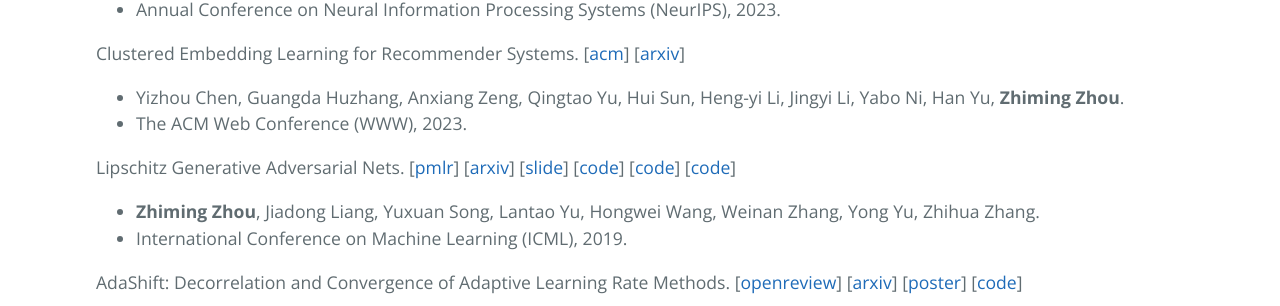
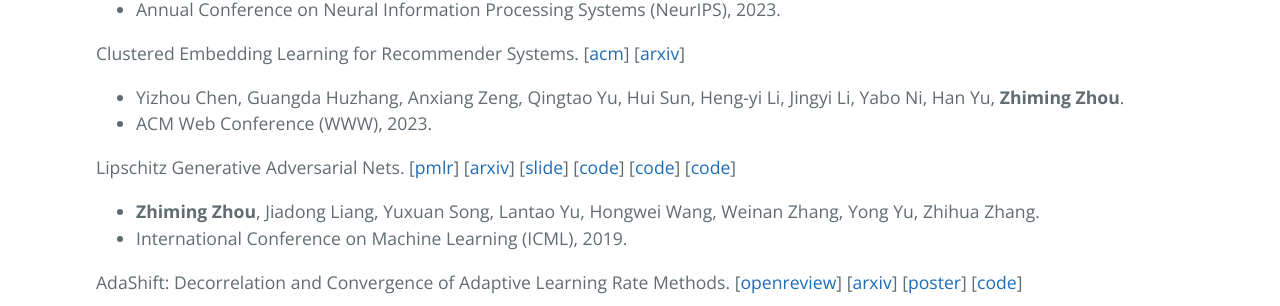
Before and after one commit to ZhimingZhou/zhimingzhou.github.io, a Jekyll site: the page built from index.md, in a window 1280 px wide. Shown: the part 1147-1453 px from the top of the page. Built offline with Jekyll 4.4.1, drawn with Linux system fonts in a browser that asks for light colours.

Commit message:
Update index.md

```diff
--- a/index.md
+++ b/index.md
@@ -38,7 +38,7 @@ Clustered Embedding Learning for Recommender Systems.
   \[[acm](https://dl.acm.org/doi/abs/10.1145/3543507.3583362)\]
   \[[arxiv](https://arxiv.org/abs/2302.01478)\]
 - Yizhou Chen, Guangda Huzhang, Anxiang Zeng, Qingtao Yu, Hui Sun, Heng-yi Li, Jingyi Li, Yabo Ni, Han Yu, **Zhiming Zhou**.
-- The ACM Web Conference (WWW), 2023.
+- ACM Web Conference (WWW), 2023.
 
 Lipschitz Generative Adversarial Nets.
   \[[pmlr](https://proceedings.mlr.press/v97/zhou19c.html)]
@@ -59,7 +59,7 @@ AdaShift: Decorrelation and Convergence of Adaptive Learning Rate Methods.
 - International Conference on Learning Representations (ICLR), 2019.
 
 Activation Maximization Generative Adversarial Nets.
-  \[[openreview](https://openreview.net/forum?id=HyyP33gAZ&noteId=HyyP33gAZ)\]
+  \[[openreview](https://openreview.net/forum?id=HyyP33gAZ)\]
   \[[arxiv](https://arxiv.org/abs/1703.02000)\]
   \[[code](https://github.com/ZhimingZhou/AM-GANs-refactored)\]
   \[[code](https://github.com/ZhimingZhou/AM-GANs-for-reproduce)\]
```
